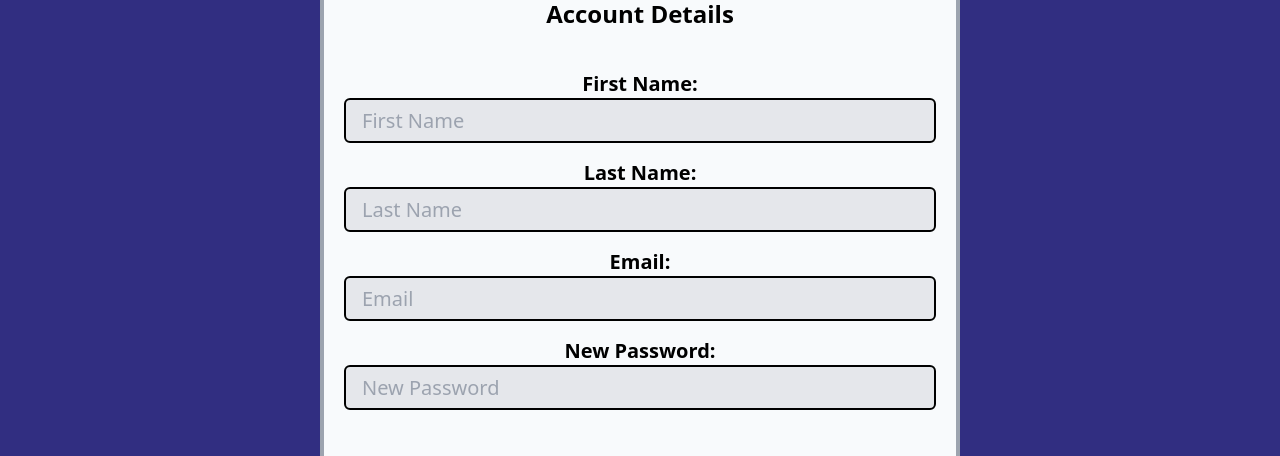
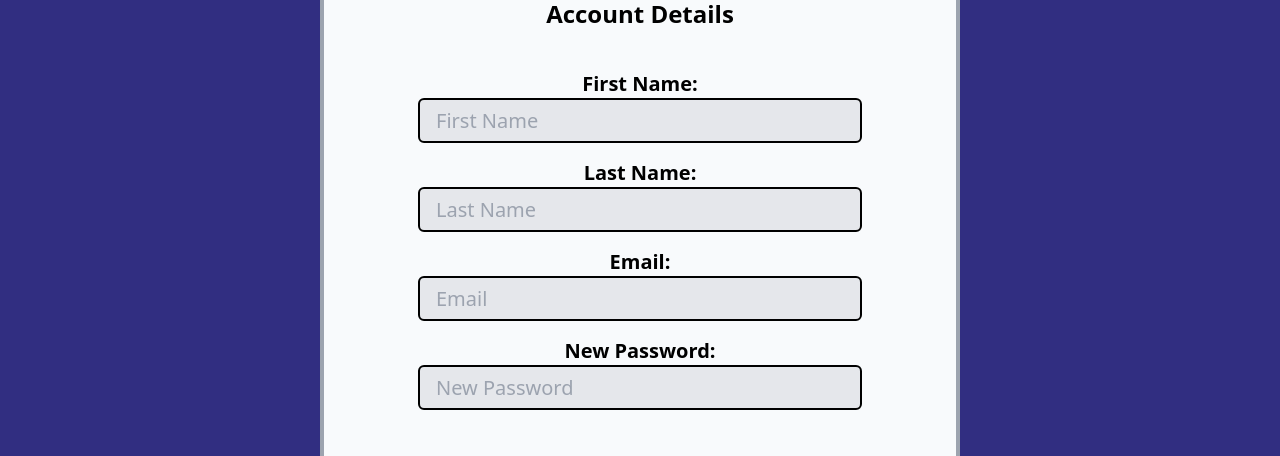
Before and after one commit to TheThinkPotato/class-critic-front-end, a React (Create React App) app in the folder class-critic/: page /Account in a window 1280 px wide. Shown: the part 202-658 px from the top of the page. Built offline with nearby package versions, Linux system fonts and the light colour scheme.

Commit message:
:bento: responsiveness fix ups

```diff
--- a/class-critic/src/components/Header.jsx
+++ b/class-critic/src/components/Header.jsx
@@ -35,7 +35,7 @@ const Header = (props) => {
             />
           </button>
         </Link>
-        <div className="hidden md:inline my-2">
+        <div className="hidden lg:inline my-2">
           <div className="flex flex-col self-center mx-2">
             <h1 className="text-4xl font-bold">Class Critic</h1>
 
--- a/class-critic/src/pages/Account.jsx
+++ b/class-critic/src/pages/Account.jsx
@@ -16,7 +16,7 @@ export default function Login() {
       <div className="flex flex-col text-xl border-4 border-solid border-gray-400 my-auto py-5 w-2/3 lg:w-1/2 w rounded-md bg-slate-50 text-black mx-auto">
       <div className="mx-5">
         <h1 className="font-bold text-center mb-10 text-2xl">Account Details</h1>
-            <div className="mb-4 mt-4 w-full self-center">
+        <div className="mb-4 mt-4 w-full md:w-3/4 m-auto">
               <h2 className="text-center font-semibold">First Name:</h2>
               <input
                 className="bg-gray-200 border-2 border-black rounded-md w-full py-2 px-4 text-gray-700 leading-tight focus:outline-none focus:bg-white focus:border-purple-500"
@@ -27,7 +27,7 @@ export default function Login() {
                 onChange={(e) => setfName(e.target.value)}
               />
             </div>
-            <div className="mb-4 mt-4 w-full self-center">
+            <div className="mb-4 mt-4 w-full md:w-3/4 m-auto">
               <h2 className="text-center font-semibold">Last Name:</h2>
               <input
                 className="bg-gray-200 border-2 border-black rounded-md w-full py-2 px-4 text-gray-700 leading-tight focus:outline-none focus:bg-white focus:border-purple-500"
@@ -38,7 +38,7 @@ export default function Login() {
                 onChange={(e) => setlName(e.target.value)}
               />
             </div>
-            <div className="mb-4 mt-4 w-full self-center">
+            <div className="mb-4 mt-4 w-full md:w-3/4 m-auto">
               <h2 className="text-center font-semibold">Email:</h2>
               <input
                 className="bg-gray-200 border-2 border-black rounded-md w-full py-2 px-4 text-gray-700 leading-tight focus:outline-none focus:bg-white focus:border-purple-500"
@@ -49,7 +49,7 @@ export default function Login() {
                 // onChange={(e) => setEmail(e.target.value)}
               />
             </div>
-            <div className="mb-4 mt-4 w-full self-center">
+            <div className="mb-4 mt-4 w-full md:w-3/4 m-auto">
               <h2 className="text-center font-semibold">New Password:</h2>
               <input
                 className="bg-gray-200 border-2 border-black rounded-md w-full py-2 px-4 text-gray-700 leading-tight focus:outline-none focus:bg-white focus:border-purple-500"
```
